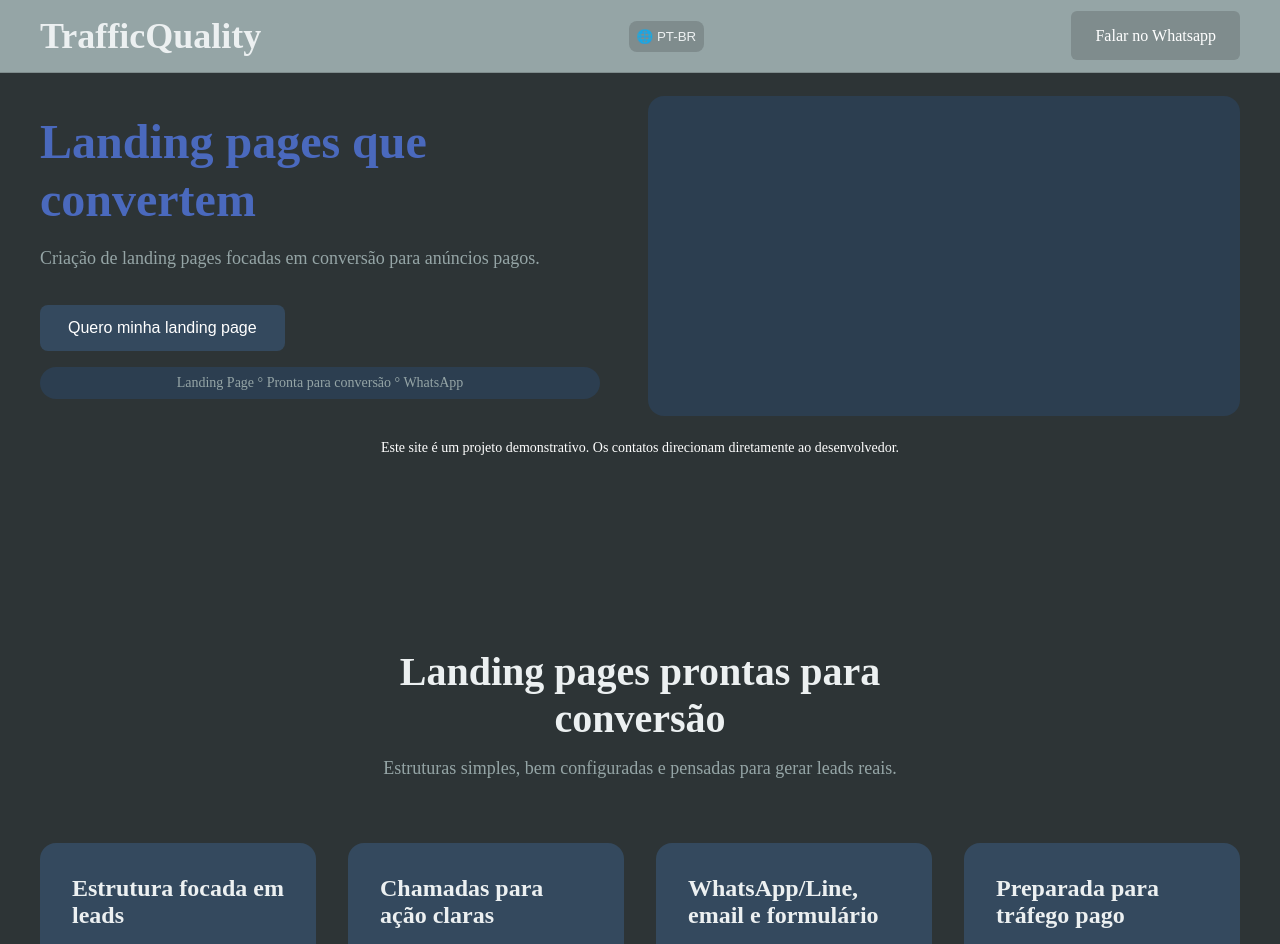
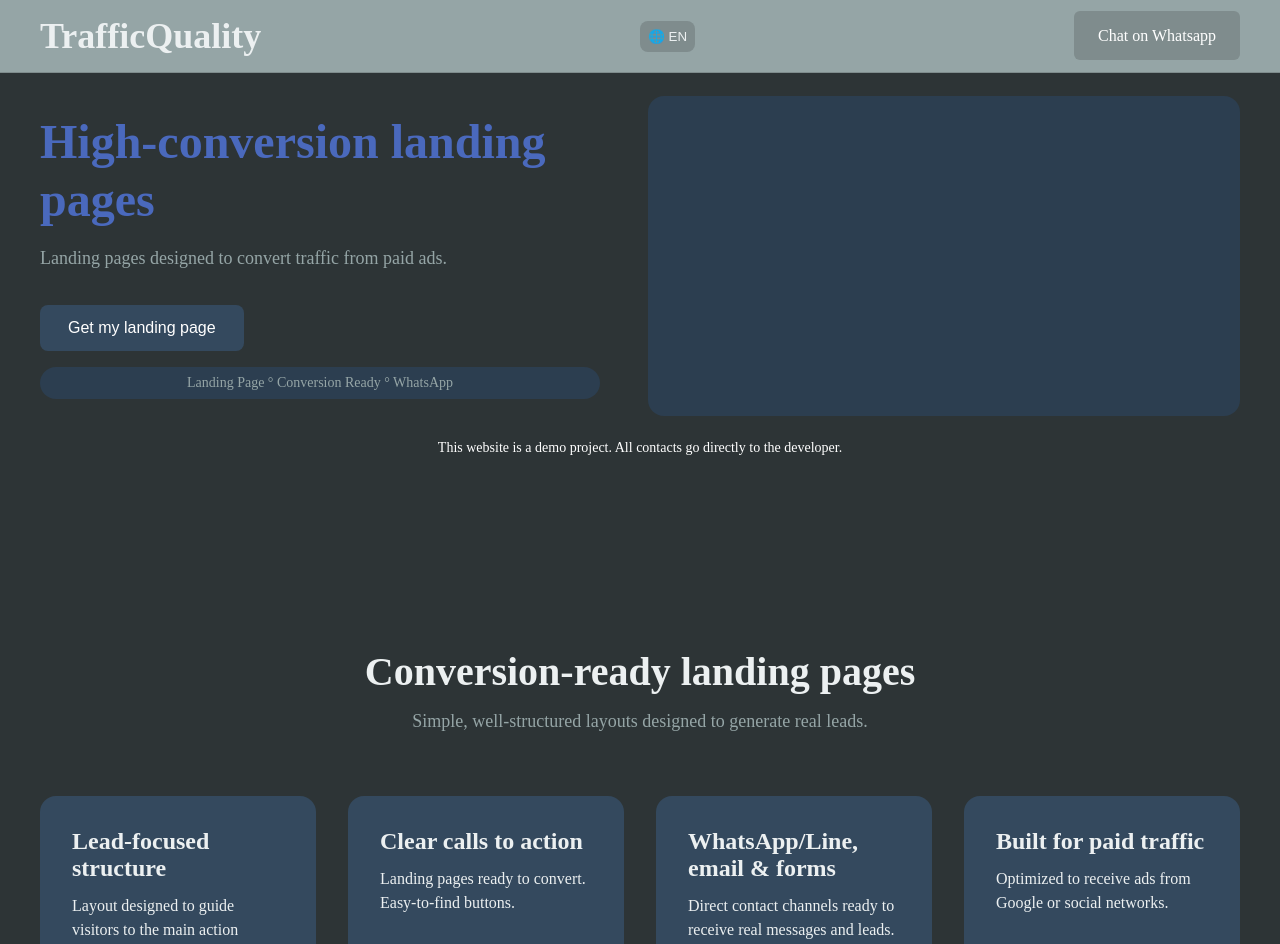
Before and after one commit to DeivithMaciel/Landing_Page_Freelance, a React (Vite) app: page / in a window 1280 px wide. Shown: the top 944 px of the page. Built offline with nearby package versions, Linux system fonts and the light colour scheme; a web font is replaced by a local one.

Commit message:
debug: bugfix na linguagem e reclamações do typescript

```diff
--- a/src/i18n/Texts.ts
+++ b/src/i18n/Texts.ts
@@ -1,13 +1,62 @@
+// texts.ts
+
+export type TextsShape = {
+    // HERO
+    heroTitle: string
+    heroSubtitle: string
+    cta: string
+    heroTagline: string
+
+    // SERVICES
+    servicesTitle: string
+    servicesSubtitle: string
+    service1Title: string
+    service1Text: string
+    service2Title: string
+    service2Text: string
+    service3Title: string
+    service3Text: string
+    service4Title: string
+    service4Text: string
+
+    // PAID TRAFFIC
+    paidTitle: string
+    paidText: string
+    paidList1: string
+    paidList2: string
+    paidList3: string
+    paidList4: string
+    paidList5: string
+    paidNote: string
+
+    // CTA
+    ctaTitle: string
+    ctaSubtitle: string
+    ctaButton: string
+
+    // CONTACT
+    contactTitle: string
+    contactSubtitle: string
+    contactName: string
+    contactEmail: string
+    contactMessage: string
+    contactButton: string
+    contactLoading: string
+    toastMessage: string
+
+    // FOOTER
+    footerText: string
+    demoNotice: string
+}
+
 export const texts = {
     pt: {
-        // HERO
         heroTitle: 'Landing pages que convertem',
         heroSubtitle:
             'Criação de landing pages focadas em conversão para anúncios pagos.',
         cta: 'Quero minha landing page',
         heroTagline: 'Landing Page ° Pronta para conversão ° WhatsApp',
 
-        // SERVICES
         servicesTitle: 'Landing pages prontas para conversão',
         servicesSubtitle:
             'Estruturas simples, bem configuradas e pensadas para gerar leads reais.',
@@ -18,7 +67,7 @@ export const texts = {
 
         service2Title: 'Chamadas para ação claras',
         service2Text:
-            'Landing pages prontas para conversão. Botões faceis de achar',
+            'Landing pages prontas para conversão. Botões fáceis de achar.',
 
         service3Title: 'WhatsApp/Line, email e formulário',
         service3Text:
@@ -28,7 +77,6 @@ export const texts = {
         service4Text:
             'Página otimizada para receber anúncios do Google ou redes sociais.',
 
-        // PAID TRAFFIC
         paidTitle: 'Landing page preparada para tráfego pago',
         paidText:
             'Desenvolvo landing pages pensadas para receber tráfego pago, com estrutura clara, chamadas para ação bem posicionadas e foco total em conversão.',
@@ -42,13 +90,11 @@ export const texts = {
         paidNote:
             '*Não gerencio campanhas ou anúncios. A landing page é entregue pronta para uso em tráfego pago.',
 
-        // CTA
         ctaTitle: 'Pronto para começar?',
         ctaSubtitle:
             'Crio sua Landing Page para receber seu tráfego pago e começar a gerar leads.',
         ctaButton: 'Falar no WhatsApp',
 
-        // CONTACT
         contactTitle: 'Entre em contato',
         contactSubtitle:
             'Esta landing page é ilustrativa e demonstra como seu produto ou serviço pode captar leads de forma simples.',
@@ -56,11 +102,9 @@ export const texts = {
         contactEmail: 'Seu melhor email',
         contactMessage: 'Sua mensagem',
         contactButton: 'Quero minha landing page',
-        ContactLoading: 'Enviando...',
+        contactLoading: 'Enviando...',
         toastMessage: 'Mensagem enviada com sucesso!',
 
-        // FOOTER
-        footerTitle: 'TráfegoQuality',
         footerText:
             'Landing page focada em conversão, tráfego pago e resultados reais.',
         demoNotice:
@@ -68,14 +112,12 @@ export const texts = {
     },
 
     en: {
-        // HERO
         heroTitle: 'High-conversion landing pages',
         heroSubtitle:
             'Landing pages designed to convert traffic from paid ads.',
         cta: 'Get my landing page',
         heroTagline: 'Landing Page ° Conversion Ready ° WhatsApp',
 
-        // SERVICES
         servicesTitle: 'Conversion-ready landing pages',
         servicesSubtitle:
             'Simple, well-structured layouts designed to generate real leads.',
@@ -85,7 +127,7 @@ export const texts = {
             'Layout designed to guide visitors to the main action without distractions.',
 
         service2Title: 'Clear calls to action',
-        service2Text: 'Landing pages ready to convert. Easy-to-find button(s)',
+        service2Text: 'Landing pages ready to convert. Easy-to-find buttons.',
 
         service3Title: 'WhatsApp/Line, email & forms',
         service3Text:
@@ -95,7 +137,6 @@ export const texts = {
         service4Text:
             'Optimized to receive ads from Google or social networks.',
 
-        // PAID TRAFFIC
         paidTitle: 'Landing page built for paid traffic',
         paidText:
             'I develop landing pages designed to receive paid traffic, with clear structure, well-positioned calls to action, and total focus on conversion.',
@@ -109,13 +150,11 @@ export const texts = {
         paidNote:
             '*I do not manage campaigns or ads. The landing page is delivered ready for paid traffic use.',
 
-        // CTA
         ctaTitle: 'Ready to start?',
         ctaSubtitle:
             'I build your landing page to receive paid traffic and generate leads.',
         ctaButton: 'Chat on WhatsApp',
 
-        // CONTACT
         contactTitle: 'Get in touch',
         contactSubtitle:
             'This landing page is illustrative and shows how your product or service can capture leads simply.',
@@ -123,15 +162,17 @@ export const texts = {
         contactEmail: 'Your best email',
         contactMessage: 'Your message',
         contactButton: 'Get my landing page',
-        ContactLoading: 'sending...',
+        contactLoading: 'Sending...',
         toastMessage: 'Message sent successfully!',
 
-        // FOOTER
         footerText:
             'Landing page focused on conversion, paid traffic and real results.',
         demoNotice:
             'This website is a demo project. All contacts go directly to the developer.',
     },
-} as const
+} satisfies {
+    en: TextsShape
+    pt: TextsShape
+}
 
-export type TextsType = typeof texts.pt
+export type TextsType = TextsShape
--- a/src/pages/Home/index.tsx
+++ b/src/pages/Home/index.tsx
@@ -1,4 +1,4 @@
-import { useEffect, useState } from 'react'
+import { useState } from 'react'
 
 import { texts } from '../../i18n/Texts'
 
@@ -11,13 +11,7 @@ import PaidTraffic from '../../sections/PaidTraffic'
 import { Contact } from '../../sections/Contact'
 
 export const Home = () => {
-    const [lang, setLang] = useState<'pt' | 'en'>(
-        () => (localStorage.getItem('lang') as 'pt' | 'en') || 'pt'
-    )
-
-    useEffect(() => {
-        localStorage.setItem('lang', lang)
-    }, [lang])
+    const [lang, setLang] = useState<'pt' | 'en'>('en')
 
     const t = texts[lang]
 
```
